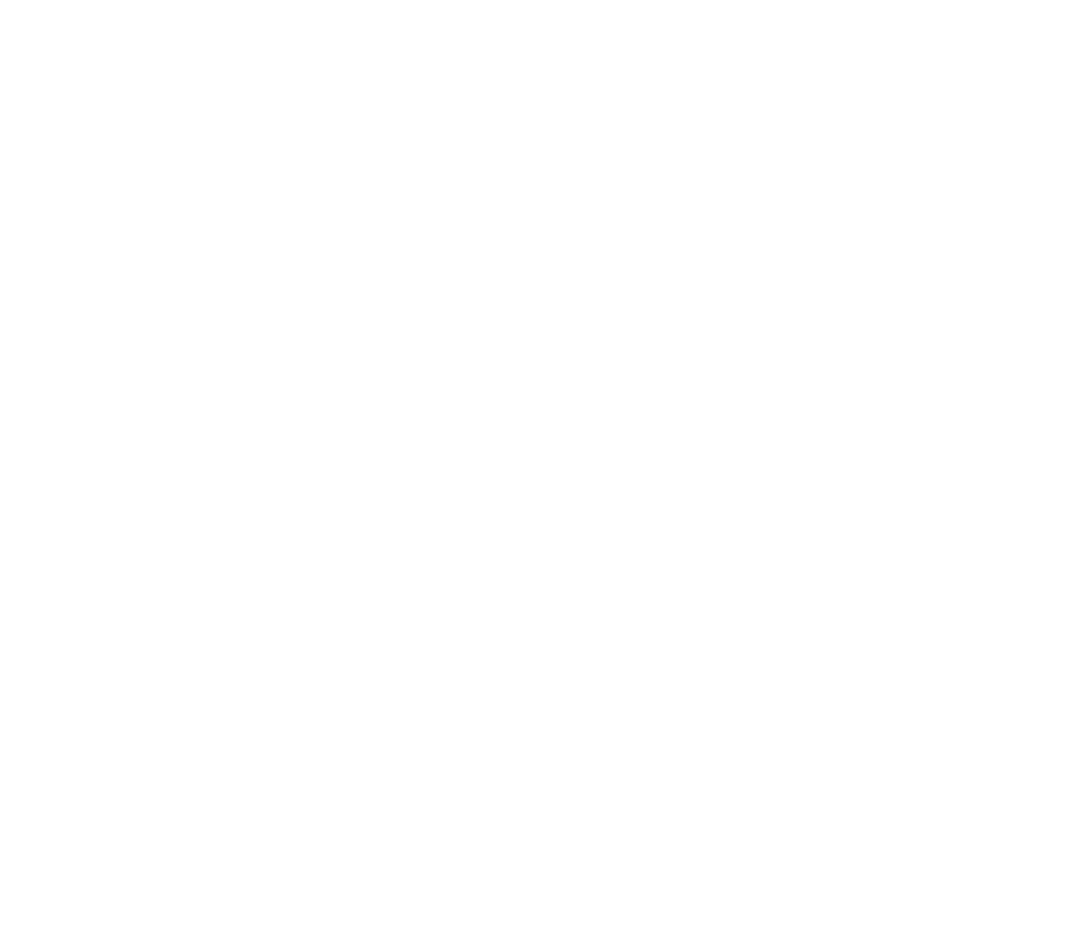
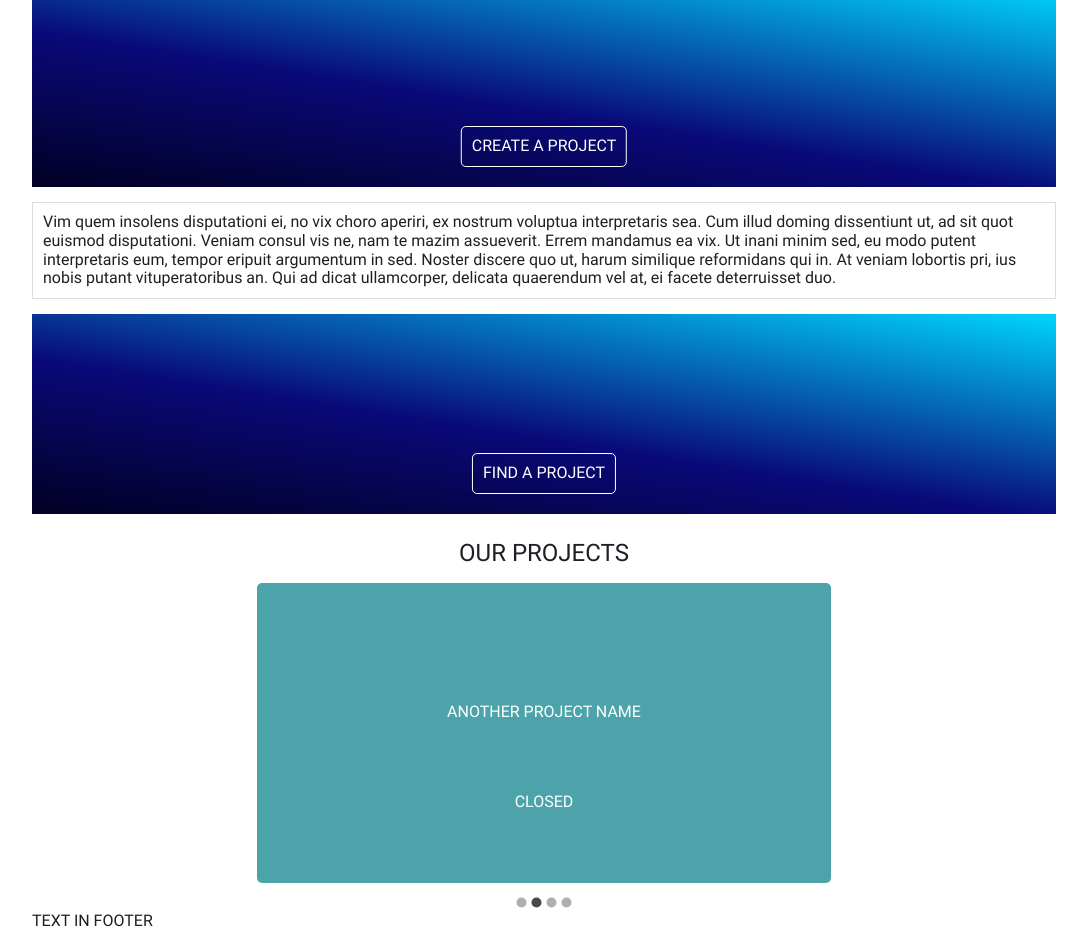
Before and after one commit to MrLush/estart-ui, a React (Create React App) app: page /about-us in a window 1280 px wide. Shown: the part 200-1130 px from the top of the page, without its empty margins (96-1183 px from the left). Before the commit the page ends 800 px from the top, so only its background shows below. Built offline with nearby package versions, Linux system fonts and the light colour scheme.

Commit message:
add basic about us page

```diff
--- a/package.json
+++ b/package.json
@@ -5,6 +5,9 @@
   "dependencies": {
     "@emotion/react": "^11.4.1",
     "@emotion/styled": "^11.3.0",
+    "@material-ui/core": "^4.12.3",
+    "@material-ui/icons": "^4.11.2",
+    "@mui/icons-material": "^5.0.3",
     "@mui/material": "^5.0.3",
     "@mui/styled-engine-sc": "^5.0.3",
     "@testing-library/jest-dom": "^5.14.1",
@@ -13,6 +16,7 @@
     "node-sass": "^6.0.0",
     "react": "^17.0.2",
     "react-dom": "^17.0.2",
+    "react-material-ui-carousel": "^2.3.5",
     "react-redux": "^7.2.4",
     "react-router-dom": "^5.2.0",
     "react-scripts": "4.0.3",
--- a/src/pages/AboutUs.js
+++ b/src/pages/AboutUs.js
@@ -1,7 +1,79 @@
+import { Link } from 'react-router-dom';
+import Carousel from 'react-material-ui-carousel';
+import ProjectCard from '../components/ProjectCard';
+
+import classes from './AboutUs.module.scss';
+
 function AboutUs() {
+
+  const projectPlaceholders = [
+    {
+      id: "9cf2c046-279a-11ec-9621-0242ac130002",
+      name: "project name",
+      owner_id: "9cf2c046-279a-11ec-9621-0242ac130002",
+      stage: "IDEA",
+      stack: "lorem ipsum",
+      about_project: "lorem ipsum",
+      tags: ["tag1", "tag2", "tag3"],
+      vacant_places: ["Frontend Dev", "Backend Dev"],
+    },
+    {
+      id: "another id",
+      name: "another project name",
+      owner_id: "another owner id",
+      stage: "CLOSED",
+      stack: "lorem ipsum",
+      about_project: "lorem ipsum",
+      tags: ["tag1", "tag2", "tag3"],
+      vacant_places: ["Frontend Dev", "Backend Dev"],
+    },
+        {
+      id: "9cf2c046-279a-11ec-9621-0242ac130002",
+      name: "project 3",
+      owner_id: "9cf2c046-279a-11ec-9621-0242ac130002",
+      stage: "IDEA",
+      stack: "lorem ipsum",
+      about_project: "lorem ipsum",
+      tags: ["tag1", "tag2", "tag3"],
+      vacant_places: ["Frontend Dev", "Backend Dev"],
+    },
+    {
+      id: "another id",
+      name: "another 4",
+      owner_id: "another owner id",
+      stage: "CLOSED",
+      stack: "lorem ipsum",
+      about_project: "lorem ipsum",
+      tags: ["tag1", "tag2", "tag3"],
+      vacant_places: ["Frontend Dev", "Backend Dev"],
+    },
+  ];
   return (
     <>
-      ABOUT US PAGE
+      <p className={classes.text}>Lorem ipsum dolor sit amet, sale oporteat mea ea. Quo at purto nulla inciderint, dissentiunt voluptatibus qui ex, duo insolens neglegentur eu. Ex ius dicit vocent assentior, mel rebum brute ea. Ut eros tincidunt vis, error facilis consequat id eam. Ut duo vitae albucius mandamus.</p>
+      <div className={classes.imgContainer}>
+          <Link className={classes.btn} to='/create-project'>Create a project</Link>
+      </div>
+      <p className={classes.text}>Vim quem insolens disputationi ei, no vix choro aperiri, ex nostrum voluptua interpretaris sea. Cum illud doming dissentiunt ut, ad sit quot euismod disputationi. Veniam consul vis ne, nam te mazim assueverit. Errem mandamus ea vix.
+        Ut inani minim sed, eu modo putent interpretaris eum, tempor eripuit argumentum in sed. Noster discere quo ut, harum similique reformidans qui in. At veniam lobortis pri, ius nobis putant vituperatoribus an. Qui ad dicat ullamcorper, delicata quaerendum vel at, ei facete deterruisset duo.</p>
+      <div className={classes.imgContainer}>
+          <Link className={classes.btn} to='/projects'>Find a project</Link>
+      </div>
+      <h2 className={classes.heading}> Our projects</h2>
+      <Carousel className={classes.carousel}>
+        {
+          projectPlaceholders.map((project, i) => {
+            return (
+              <Link to={`/current-project/${project.id}`}>
+              <div className={classes.card} key={i} project={project}>
+                <p className={classes.card__heading}>{project.name}</p>
+                <p className={classes.card__stage}>{project.stage}</p>
+              </div>
+              </Link>
+            );
+          })
+        }
+      </Carousel>
     </>
   );
 }
--- /dev/null
+++ b/src/pages/AboutUs.module.scss
@@ -0,0 +1,69 @@
+@import '../scss/variables';
+
+.text {
+  padding: 10px;
+  margin: 15px 0;
+  border: 1px solid #dddddd;
+}
+
+.imgContainer {
+  background-image: linear-gradient(9deg, rgba(2,0,36,1) 0%, rgba(9,9,121,1) 43%, rgba(0,212,255,1) 100%);
+  height: 200px;
+  position: relative;
+}
+
+.btn {
+  color: #fff;
+  position: absolute;
+  bottom: 10%;
+  left: 50%;
+  transform: translateX(-50%);
+  text-transform: uppercase;
+  padding: 10px;
+  border-radius: 5px;
+  border: 1px solid #fff;
+
+  &:hover {
+    background-color: rgba(255,255,255, 0.2);
+  }
+}
+
+.heading {
+  font-weight: 400;
+  text-transform: uppercase;
+  margin: 30px 0 20px ;
+  text-align: center;
+}
+
+.carousel {
+  margin-left: auto;
+  margin-right: auto;
+  width: 70%;
+}
+
+.card {
+  width: 80%;
+  height: 300px;
+  margin-left: auto;
+  margin-right: auto;
+  border-radius: 5px;
+  background-color: $teal;
+  color: #fff;
+  text-align: center;
+
+  &__heading {
+    position: absolute;
+    top: 40%;
+    left: 50%;
+    transform: translateX(-50%);
+    text-align: center;
+    text-transform: uppercase;
+  }
+
+  &__stage {
+    position: absolute;
+    top: 70%;
+    left: 50%;
+    transform: translateX(-50%);
+  }
+}
```
Also changed, not shown: 1 other file (tests, documents, lock files or other folders).
